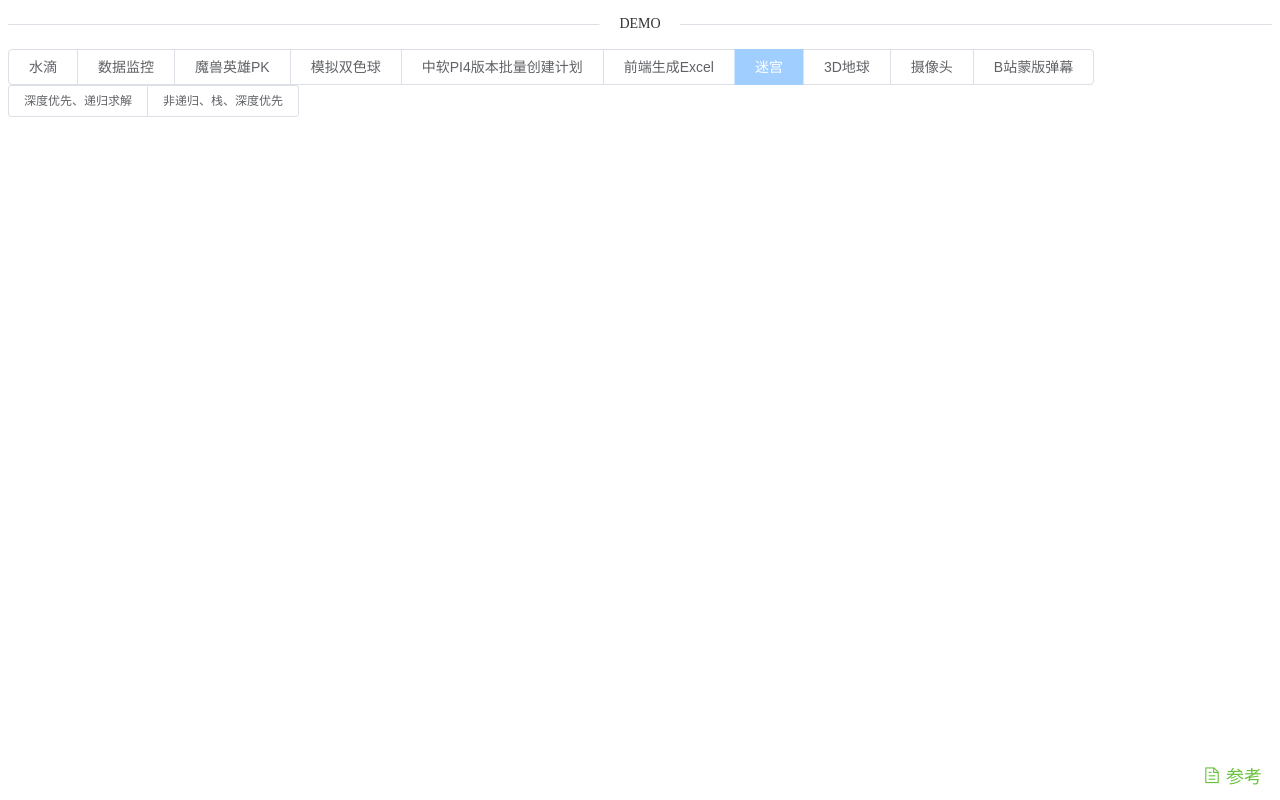
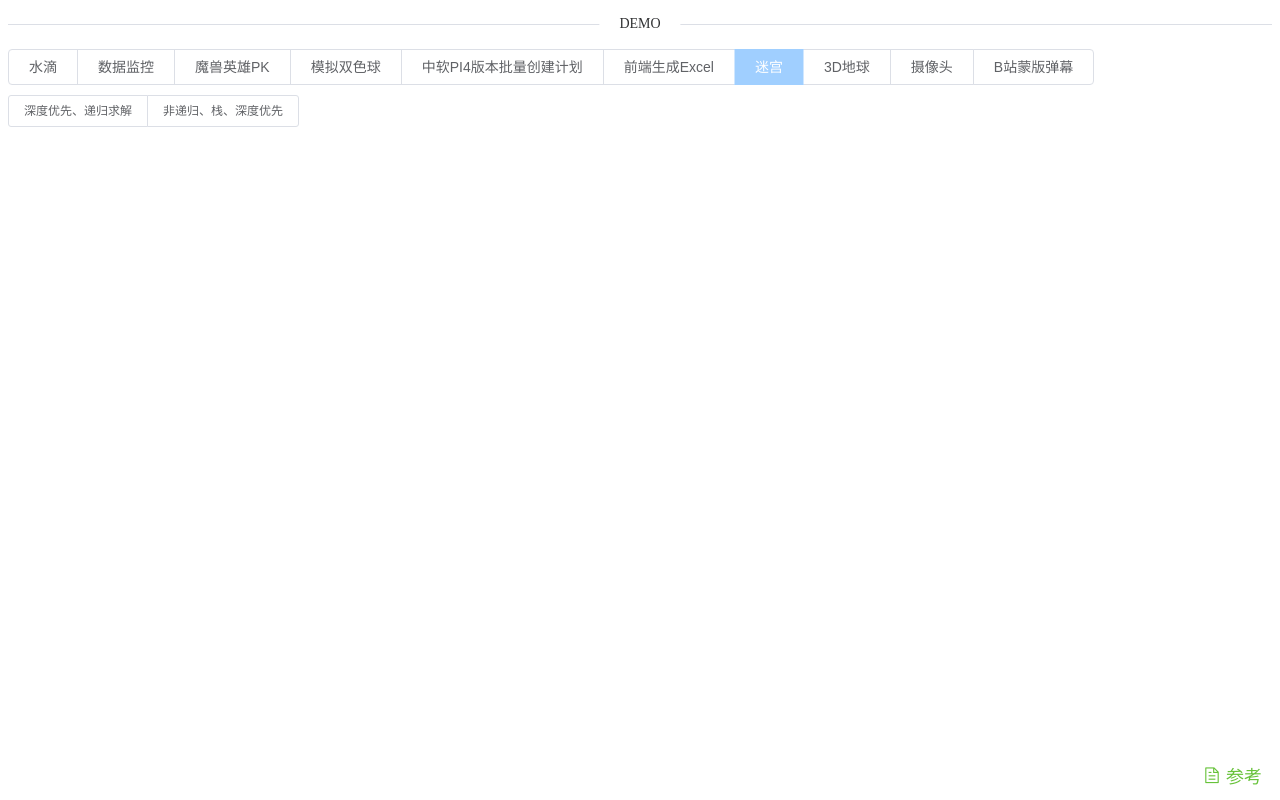
Before and after one commit to chenxin-code/build-vue2, a Vue app: page /#/demo/maze in a window 1280 px wide. Built offline with nearby package versions, Linux system fonts and the light colour scheme.

Commit message:
样式调整

```diff
--- a/src/page/demo/maze/index.vue
+++ b/src/page/demo/maze/index.vue
@@ -1,7 +1,7 @@
 <template>
   <div>
     <referLink href="https://blog.csdn.net/weixin_43840202/article/details/117398825"/>
-    <el-button-group>
+    <el-button-group style="margin-top: 10px">
       <el-button :type="$route.path === '/demo/maze/' + item.path ? 'primary' : ''"
                  @click="$router.push({ path: '/demo/maze/' + item.path });"
                  :disabled="$route.path === '/demo/maze/' + item.path"
```
